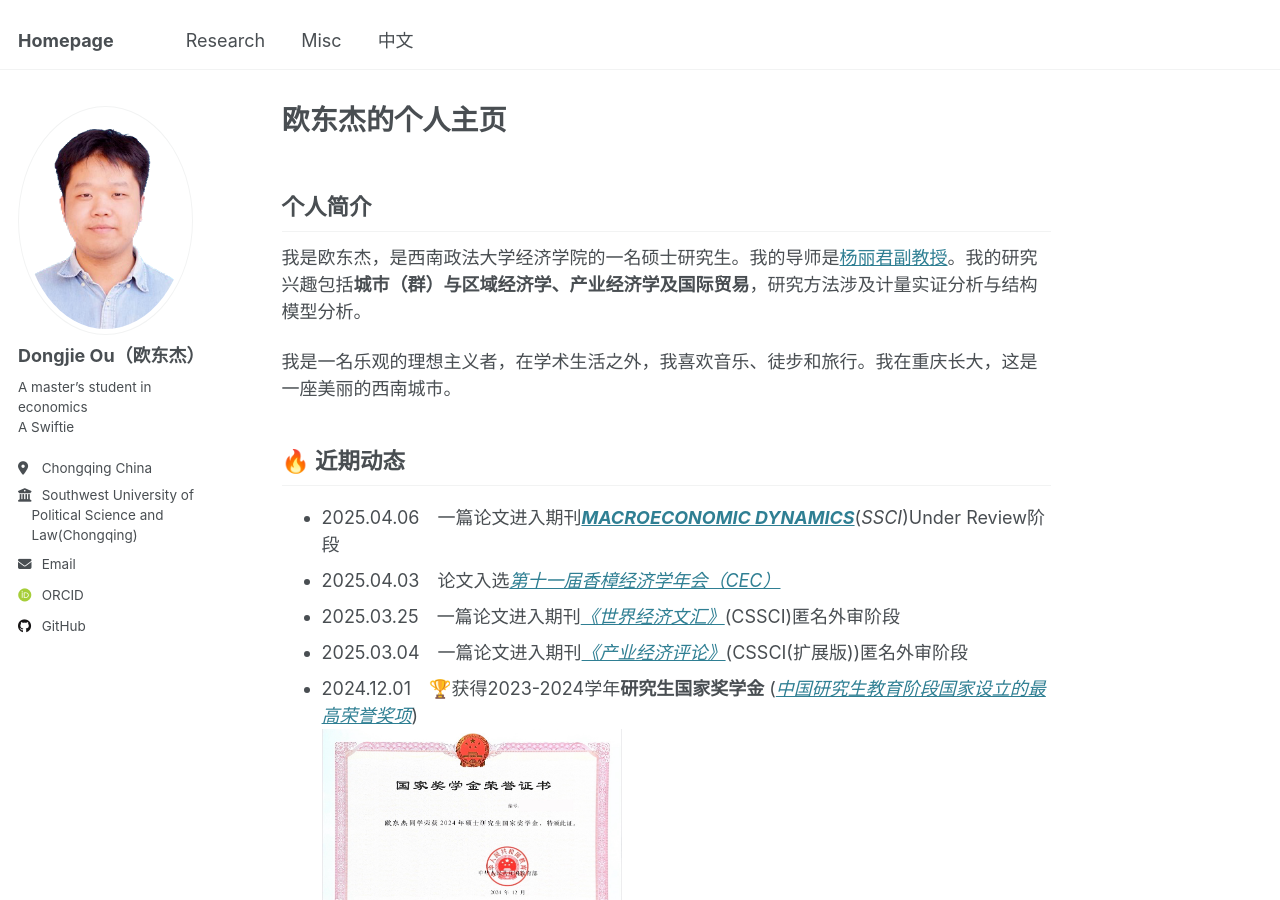
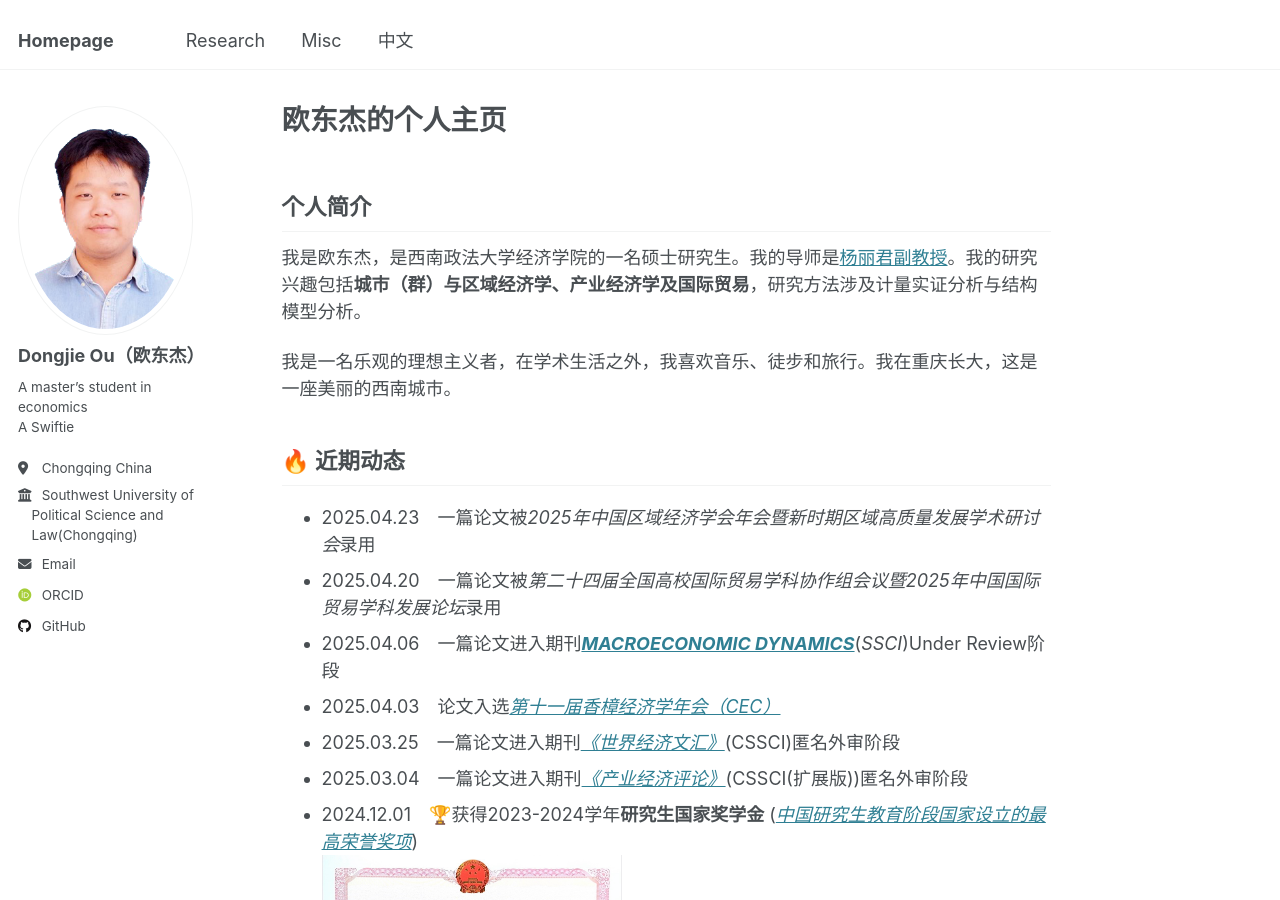
Before and after one commit to oudongjie2001/oudongjie2001.github.io, a Jekyll site: the page built from _pages/dongjieou_cn.md, in a window 1280 px wide and 900 px high. Built offline with Jekyll 4.4.1, drawn with Linux system fonts in a browser that asks for light colours; some web fonts are replaced.

Commit message:
Update dongjieou_cn.md

```diff
--- a/_pages/dongjieou_cn.md
+++ b/_pages/dongjieou_cn.md
@@ -13,6 +13,8 @@ redirect_from:
 我是一名乐观的理想主义者，在学术生活之外，我喜欢音乐、徒步和旅行。我在重庆长大，这是一座美丽的西南城市。
 
 ## 🔥 近期动态
+- 2025.04.23&emsp;一篇论文被*2025年中国区域经济学会年会暨新时期区域高质量发展学术研讨会*录用
+- 2025.04.20&emsp;一篇论文被*第二十四届全国高校国际贸易学科协作组会议暨2025年中国国际贸易学科发展论坛*录用
 - 2025.04.06&emsp;一篇论文进入期刊[***MACROECONOMIC DYNAMICS***](https://www.cambridge.org/core/journals/macroeconomic-dynamics)(*SSCI*)Under Review阶段
 - 2025.04.03&emsp;论文入选[*第十一届香樟经济学年会（CEC）*](https://mp.weixin.qq.com/s/j_BLWAedV5WkCToqnIyCRQ)
 - 2025.03.25&emsp;一篇论文进入期刊[*《世界经济文汇》*](http://sjjjwh.magtech.com.cn/CN/0488-6364/home.shtml)(CSSCI)匿名外审阶段
```
